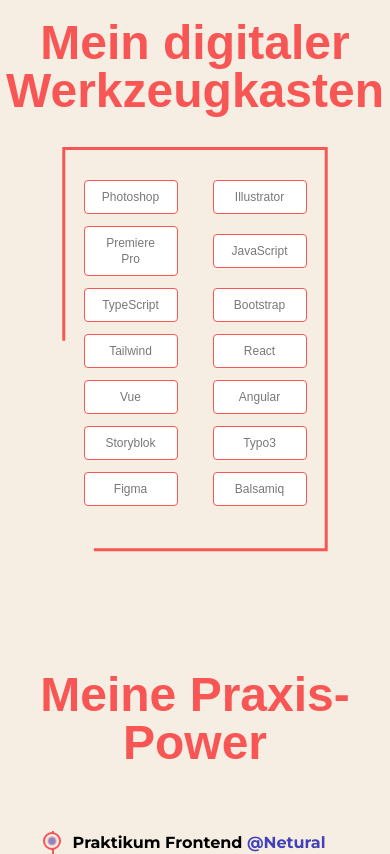
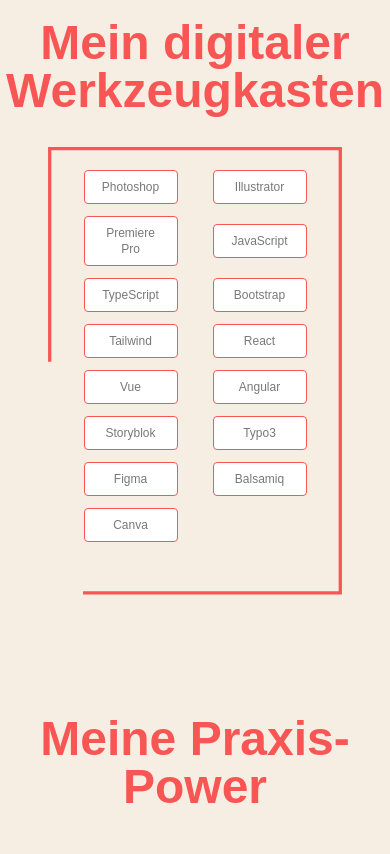
Before and after one commit to Ines2108/portfolio_new, a Next.js app: page /about in a window 390 px wide. Shown: the part 1920-2774 px from the top of the page. Built offline with nearby package versions, Linux system fonts and the light colour scheme; a web font is replaced by a local one.

Commit message:
Adjust easter eggs and skills

```diff
--- a/src/components/Skills.js
+++ b/src/components/Skills.js
@@ -17,6 +17,7 @@
   "Typo3",
   "Figma",
   "Balsamiq",
+  "Canva",
 ];
 
 const Skills = () => {
@@ -55,7 +56,7 @@
         <div className="block sm:hidden relative w-full">
           <div
             ref={svgRefSmall}
-            className="relative opacity-0 invisible w-full h-0 pb-[140%]">
+            className="relative opacity-0 invisible w-full h-0 pb-[155%] xs:pb-[140%]">
             <svg
               className="absolute inset-0 w-full h-full tech-svg"
               viewBox="0 0 880 1380"
@@ -70,7 +71,7 @@
               />
             </svg>
 
-            <div className="absolute top-[-15px] left-0 w-full h-full grid grid-cols-2 gap-3 px-6 py-12 place-items-center">
+            <div className="absolute top-[-25px] xs:top-[-15px] left-0 w-full h-full grid grid-cols-2 gap-3 px-6 py-12 place-items-center">
               {techSkills.map((skill, index) => (
                 <motion.div
                   key={index}
--- a/src/data/easterEggData.js
+++ b/src/data/easterEggData.js
@@ -15,9 +15,12 @@
   frontend: {
     title: "Mehr als Code – mein kreativer Aha-Moment",
     index: "01 / 06",
-    text: `Ich dachte lange, mein Herz schlägt für Code.<br>
-Doch während meines Frontend-Praktikums habe ich gemerkt: Mir fehlt etwas. Der kreative Spielraum, das Designen, das Konzipieren.
-Das hat mir die Augen geöffnet: Ich will Ideen zum Leben bringen, nicht nur Code zum Laufen. <br><br>
+    text: `Ich dachte lange, mein Herz schlägt ausschließlich für Code.
+Doch während meines Frontend-Praktikums habe ich gemerkt: Da geht noch mehr. Mir fehlt der kreative Spielraum –
+das Gestalten, Konzipieren, Erzählen.
+Heute weiß ich: Ich liebe es, mich zwischen Welten zu bewegen. Mal tief eintauchen in Technik und Logik,
+dann wieder rauszoomen, um Ideen zu formen, Interfaces zu gestalten oder Videos zum Leben zu erwecken.
+Genau diese Abwechslung ist mein Ding. <br><br>
 Kleiner Fun Fact am Rande: Ich habe dieses Portfolio selbst programmiert – mit mehr Schweiß und Verzweiflungsausbrüchen
 als Glücksmomenten. Aber immerhin läuft sie. Und sieht dabei ganz passabel aus, oder?`,
     image: [
```
